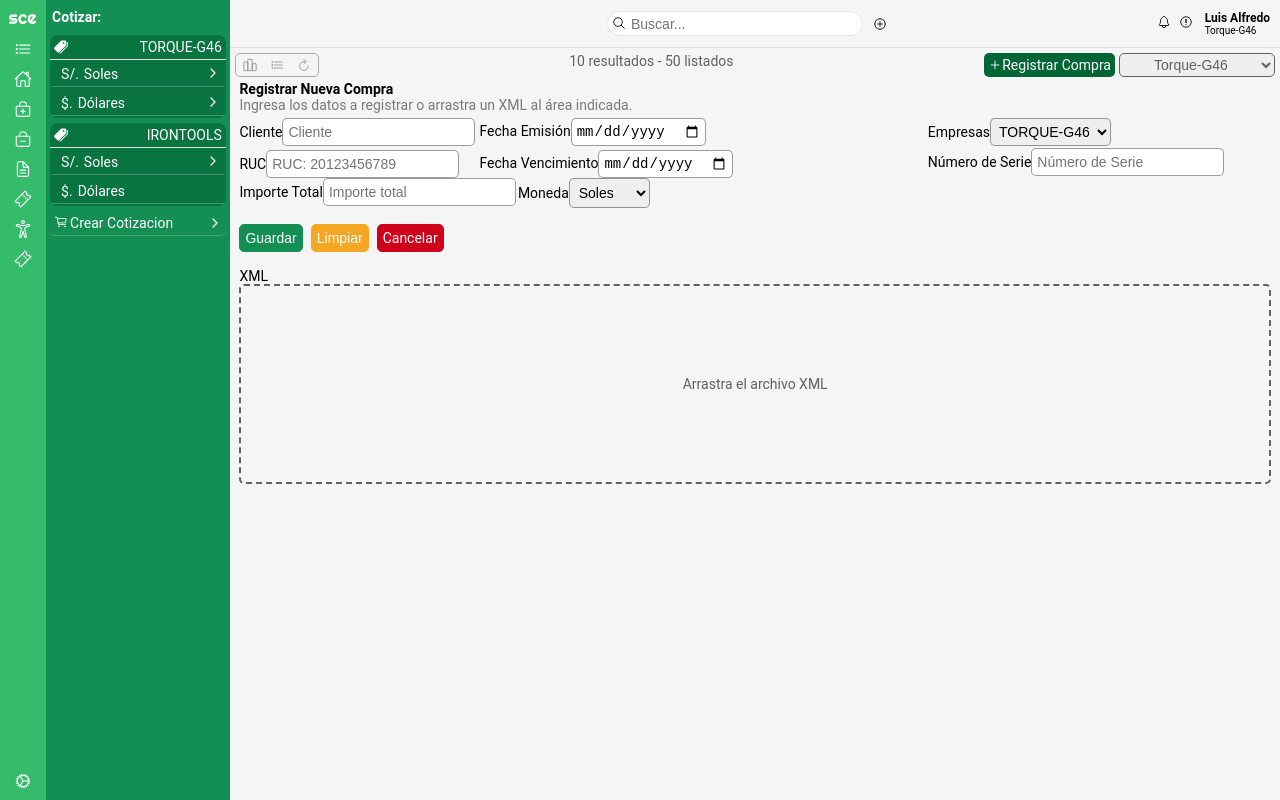
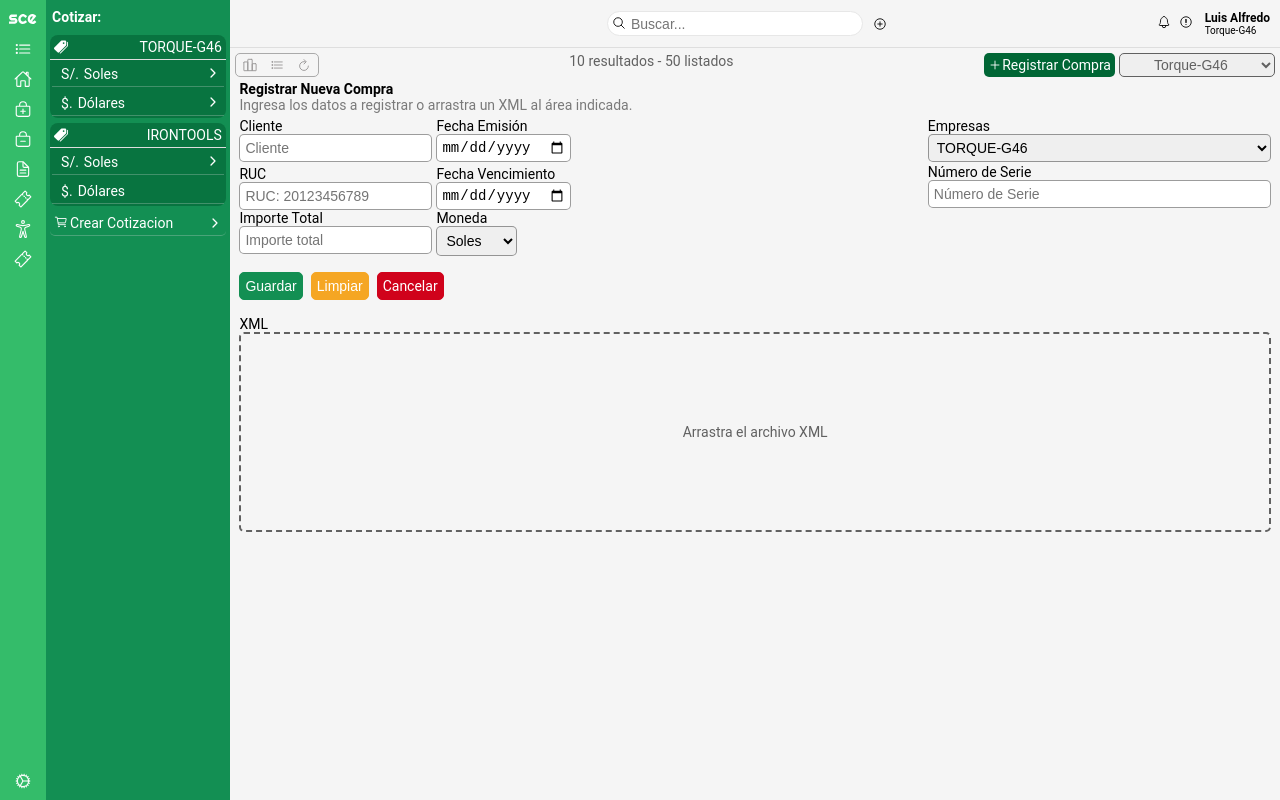
Before and after one commit to LuisPalomin05/FrontendSCE, a React (Create React App) app: page /compras/crear in a window 1280 px wide. Built offline with nearby package versions, Linux system fonts and the light colour scheme; the HTML template or start-up script is replaced by a standard one.

Commit message:
implementa formulario para crear compras con manejo de estado y envío a la API

```diff
--- a/src/components/COMPRAS/ComprasCrear.jsx
+++ b/src/components/COMPRAS/ComprasCrear.jsx
@@ -1,7 +1,50 @@
-import React from "react";
+import React,{useEffect,useState} from "react";
 import { Link } from "react-router-dom";
+import { useNavigate } from "react-router-dom";
+import axios from "axios";
+
+const localhost = "http://localhost:5000/api/compras";
+
+
 
 const ComprasCrear = () => {
+
+
+  const navigate = useNavigate();
+
+
+  const [ruc, setRuc] = useState("");
+  const [cliente, setCliente] = useState("");
+  const [emision, setEmision] = useState("");
+  const [vencimiento, setVencimiento] = useState("");
+  const [empresa, setEmpresa] = useState("TORQUE-G46");
+  const [nfactura, setnFactura] = useState("");
+  const [total, setTotal] = useState("");
+  const [moneda, setMoneda] = useState("Soles");
+
+
+  const onSubmitForm = async (e) => {
+    e.preventDefault();
+    const newVenta = {
+      ruc,
+      cliente,
+      emision,
+      vencimiento,
+      empresa,
+      nfactura,
+      total,
+      moneda,
+    };
+    try {
+      const res = await axios.post(localhost,newVenta);
+      console.log(res);
+    } catch (error) {
+      console.log(error)
+    }
+    navigate("/compras")
+  }
+
+
   return (
     <div className="padd2">
       <section className="marbot">
@@ -11,11 +54,11 @@ const ComprasCrear = () => {
         </p>
       </section>
 
-      <form>
+      <form onSubmit={onSubmitForm}>
         <section className="flexbox gapp2">
           <div className="flexbox flex2 gapp4">
             <div className="flexcolumn gapp4">
-              <section>
+              <section className="flexcolumn">
                 <label htmlFor="cliente">Cliente</label>
                 <input
                   className="inputbox"
@@ -25,7 +68,7 @@ const ComprasCrear = () => {
                   placeholder="Cliente"
                 />
               </section>
-              <section>
+              <section className="flexcolumn">
                 <label htmlFor="ruc">RUC</label>
                 <input
                   className="inputbox"
@@ -38,7 +81,7 @@ const ComprasCrear = () => {
             </div>
 
             <div className="flexcolumn gapp4">
-              <section>
+              <section className="flexcolumn">
                 <label htmlFor="fecha-emision">Fecha Emisión</label>
                 <input
                   className="inputboxitm"
@@ -47,7 +90,7 @@ const ComprasCrear = () => {
                   name="fecha_emision"
                 />
               </section>
-              <section>
+              <section className="flexcolumn">
                 <label htmlFor="fecha-vencimiento">Fecha Vencimiento</label>
                 <input
                   className="inputboxitm"
@@ -60,14 +103,14 @@ const ComprasCrear = () => {
           </div>
 
           <div className="flexcolumn flex1 gapp2">
-            <section>
+            <section className="flexcolumn">
               <label htmlFor="empresa">Empresas</label>
               <select className="inputboxitm" id="empresa" name="empresa">
                 <option>TORQUE-G46</option>
                 <option>IRONTOOLS</option>
               </select>
             </section>
-            <section>
+            <section className="flexcolumn">
               <label htmlFor="numero-serie">Número de Serie</label>
               <input
                 className="inputbox"
@@ -80,8 +123,8 @@ const ComprasCrear = () => {
           </div>
         </section>
 
-        <div className="flexbox gapp2">
-          <section>
+        <div className="flexbox gapp4">
+          <section className="flexcolumn">
             <label htmlFor="importe-total">Importe Total</label>
             <input
               className="inputbox"
@@ -91,7 +134,7 @@ const ComprasCrear = () => {
               placeholder="Importe total"
             />
           </section>
-          <section>
+          <section className="flexcolumn">
             <label htmlFor="moneda">Moneda</label>
             <select className="inputbox" id="moneda" name="moneda">
               <option>Soles</option>
```
